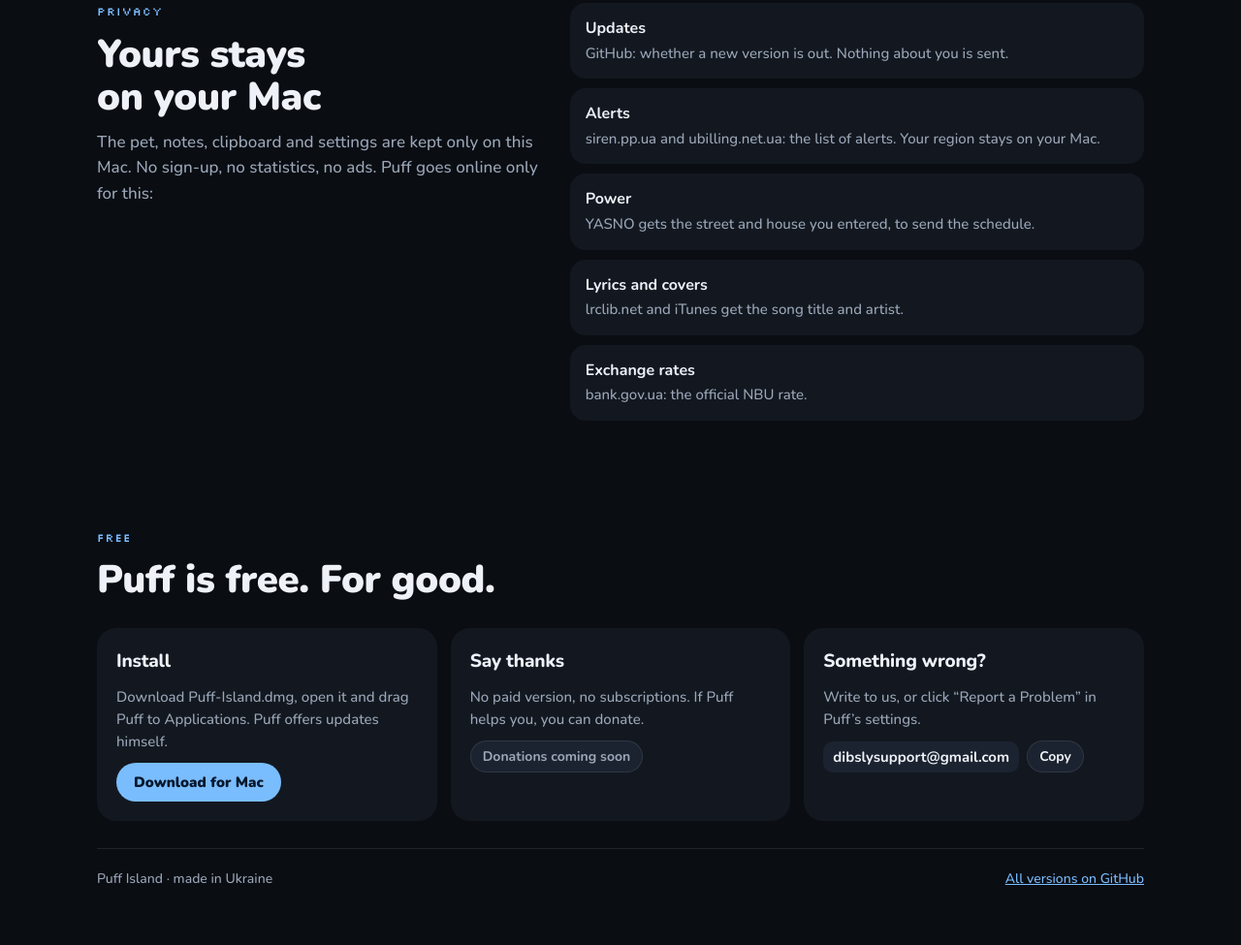
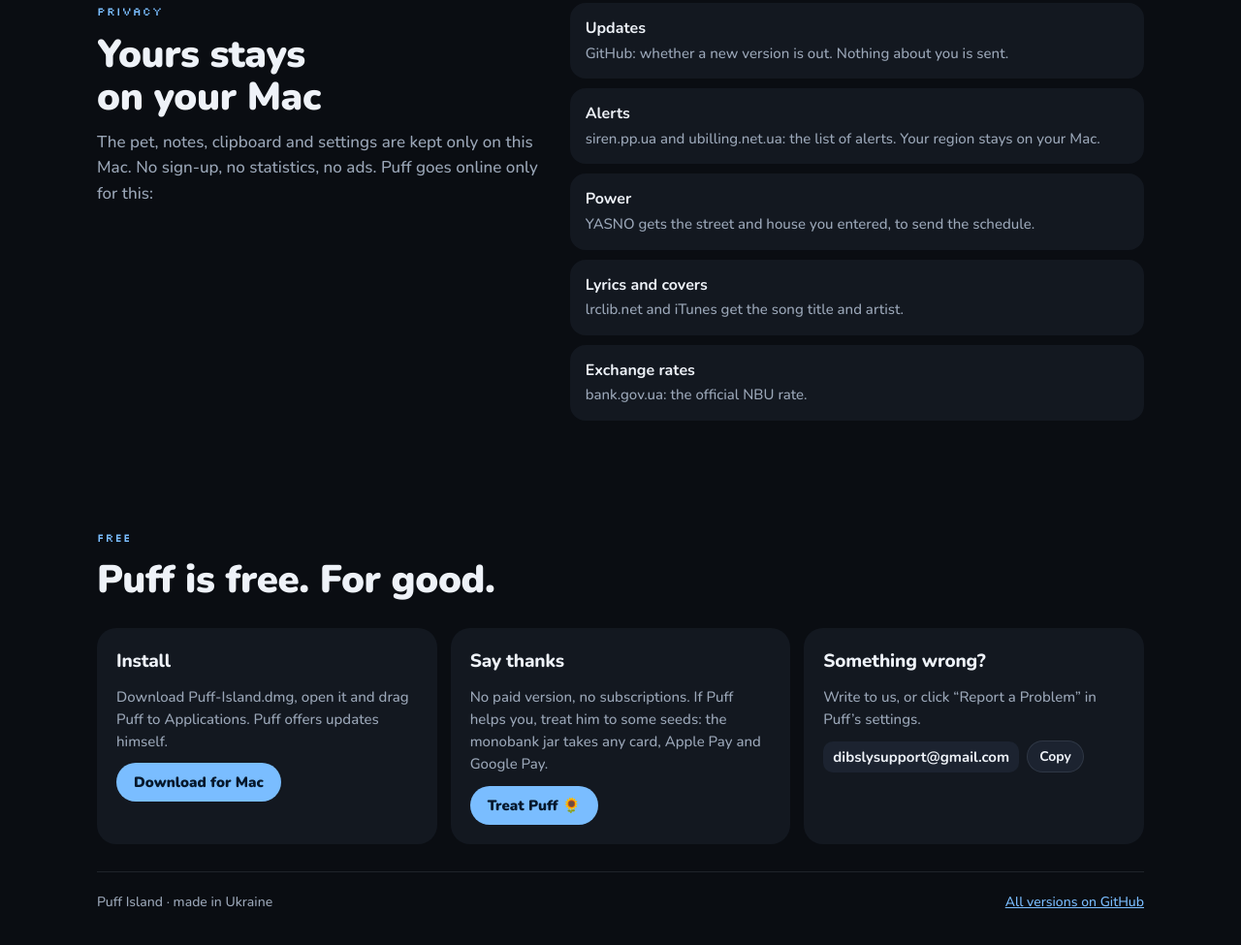
Before and after one commit to dmytromelinevskyi/puff-island-site, a plain HTML site: page index.html in a window 1280 px wide. Shown: the part 4984-5959 px from the top of the page at 97% size. Drawn offline with nearby package versions, Linux system fonts and the light colour scheme.

Commit message:
Treat Puff: the monobank jar button

```diff
--- a/index.html
+++ b/index.html
@@ -340,8 +340,8 @@ footer { color: var(--muted); font-size: 14px; display: flex; flex-wrap: wrap; g
       </div>
       <div class="card">
         <h3 data-t="e2h">Подякувати</h3>
-        <p data-t="e2p">Без платної версії й підписок. Якщо Пуф тобі допомагає — можна задонатити.</p>
-        <span class="soon" style="align-self:flex-start" data-t="soon">Банка скоро з’явиться</span>
+        <p data-t="e2p">Без платної версії й підписок. Якщо Пуф тобі допомагає — пригости його насіннячком: банка monobank приймає будь-яку картку, Apple Pay і Google Pay.</p>
+        <a class="button" style="align-self:flex-start;font-size:15px;padding:10px 18px" href="https://send.monobank.ua/jar/7NYYW2FySE" target="_blank" rel="noopener" data-t="jar">Пригостити Пуфа 🌻</a>
       </div>
       <div class="card">
         <h3 data-t="e3h">Щось не так?</h3>
@@ -388,7 +388,7 @@ const text = {
     h5h: "Курс валют", h5p: "bank.gov.ua: офіційний курс НБУ.",
     endLabel: "Безкоштовно", endTitle: "Пуф безкоштовний. Назавжди.",
     e1h: "Встановити", e1p: "Завантаж Puff-Island.dmg, відкрий і перетягни Пуфа в «Програми». Оновлення Пуф пропонує сам.",
-    e2h: "Подякувати", e2p: "Без платної версії й підписок. Якщо Пуф тобі допомагає — можна задонатити.", soon: "Банка скоро з’явиться",
+    e2h: "Подякувати", e2p: "Без платної версії й підписок. Якщо Пуф тобі допомагає — пригости його насіннячком: банка monobank приймає будь-яку картку, Apple Pay і Google Pay.", jar: "Пригостити Пуфа 🌻",
     e3h: "Щось не так?", e3p: "Напиши нам — або натисни «Повідомити про проблему» в налаштуваннях Пуфа.",
     copy: "Копіювати", copied: "Скопійовано", made: "зроблено в Україні", releases: "Усі версії на GitHub",
     closedLabel: "Закритий острів", closedTitle: "Навіть закритий, острів показує головне",
@@ -443,7 +443,7 @@ const text = {
     h5h: "Exchange rates", h5p: "bank.gov.ua: the official NBU rate.",
     endLabel: "Free", endTitle: "Puff is free. For good.",
     e1h: "Install", e1p: "Download Puff-Island.dmg, open it and drag Puff to Applications. Puff offers updates himself.",
-    e2h: "Say thanks", e2p: "No paid version, no subscriptions. If Puff helps you, you can donate.", soon: "Donations coming soon",
+    e2h: "Say thanks", e2p: "No paid version, no subscriptions. If Puff helps you, treat him to some seeds: the monobank jar takes any card, Apple Pay and Google Pay.", jar: "Treat Puff 🌻",
     e3h: "Something wrong?", e3p: "Write to us, or click “Report a Problem” in Puff’s settings.",
     copy: "Copy", copied: "Copied", made: "made in Ukraine", releases: "All versions on GitHub",
     closedLabel: "The closed island", closedTitle: "Even closed, the island shows what matters",
```
